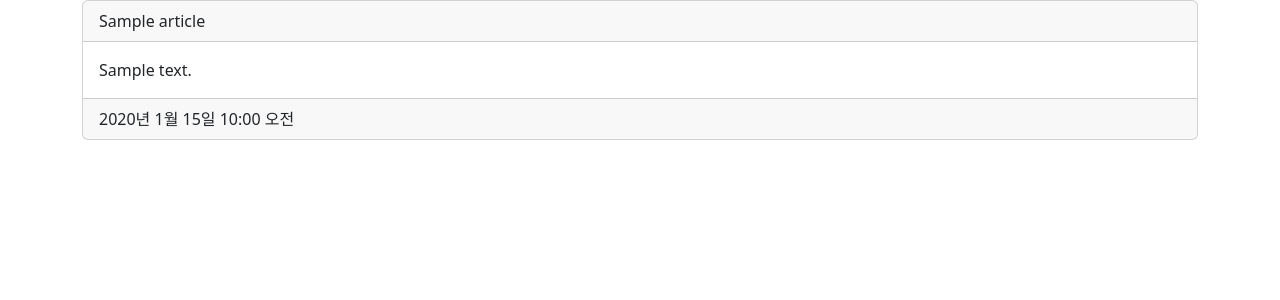
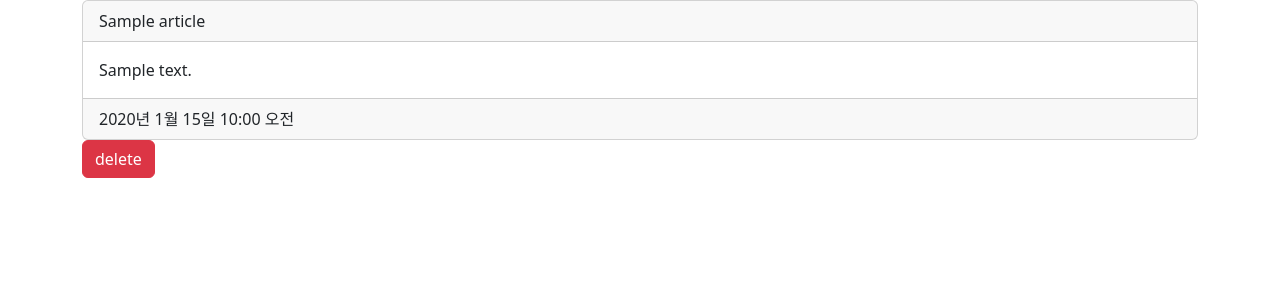
Before and after one commit to Eunsoojoe/dmf-board-pjt, a Django app: page /articles/1/ in a window 1280 px wide. Shown: the part 40-340 px from the top of the page. Run offline with Django 5.2, Linux system fonts and the light colour scheme; tables that the repository leaves empty hold one stand-in row (values such as "Sample post").

Commit message:
Delete기능 구현

```diff
--- a/articles/templates/detail.html
+++ b/articles/templates/detail.html
@@ -12,4 +12,5 @@
         {{article.created_at}}
     </div>
 </div>
+<a href="{% url 'articles:delete' id=article.id %}" class="btn btn-danger">delete</a>
 {% endblock %}
--- a/articles/urls.py
+++ b/articles/urls.py
@@ -8,4 +8,5 @@ urlpatterns = [
     path('<int:id>/', views.detail, name='detail'),
     path('new/', views.new, name='new'),
     path('create/', views.create, name='create'),
+    path('<int:id>/delete', views.delete, name='delete')
 ]
--- a/articles/views.py
+++ b/articles/views.py
@@ -32,3 +32,9 @@ def create(request):
     article.save()
 
     return redirect('articles:detail',id=article.id)
+
+def delete(reqeust, id):
+    article = Article.objects.get(id=id)
+    article.delete()
+
+    return redirect('articles:index')
```
